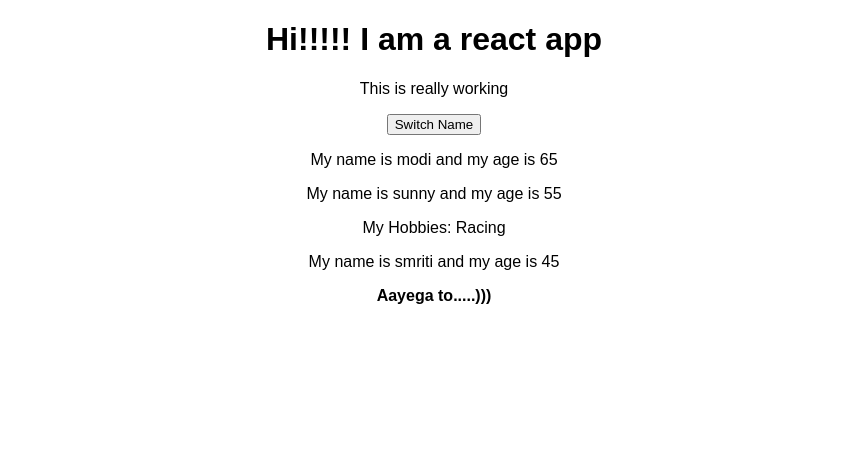
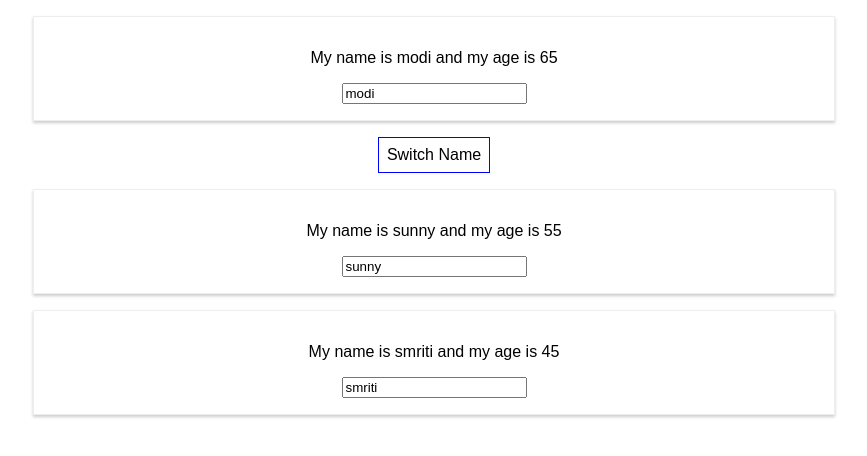
Before and after one commit to sukhber/React-Full-Guide, a React (Create React App) app: page / in a window 1280 px wide. Shown: the top 456 px of the page, without its empty margins (206-1073 px from the left). Built offline with nearby package versions, Linux system fonts and the light colour scheme.

Commit message:
two-way-binding

```diff
--- a/src/App.js
+++ b/src/App.js
@@ -15,24 +15,24 @@
       otherState: 'bhajpa'
      }
 
-     state2 =
-     {
-       persons :
-      [
-        {name:"rahul", age:55},
-        {name:"sidhu", age:75},
-        {name:"jakhad", age:49}
-      ],
-      otherState: 'congress'
-     }
-
-     switchNameHandler = (newName) => {
+     switchNameHandler = (newName1, newName2) => {
        //console.log('Was Clicked');
        this.setState( {
         persons :
         [
-          {name: newName, age:65},
-          {name:"Deol", age:55},
+          {name: newName1, age:65},
+          {name: newName2, age:55},
+          {name:"Irani", age:45}
+        ]
+       } );
+     }
+
+     nameChangedHandler = (event) => {
+      this.setState( {
+        persons :
+        [
+          {name: 'NaMo', age:65},
+          {name: event.target.value, age:55},
           {name:"Irani", age:45}
         ]
        } );
@@ -66,29 +66,23 @@
     console.log(otherState);
 */
 render() {
+  const style = {
+    backgroundColor: 'white',
+    font: 'inherit',
+    border: '1px solid blue',
+    padding: '8px',
+    cursor: 'pointer'
+  };
+
   return (
     <div className="App">
-      <h1>Hi!!!!!  I am a react app</h1>
-      <p>This is really working</p>
-      <button onClick={() => this.switchNameHandler('NaMo')}>Switch Name</button>
-      <Person
-        name={this.state.persons[0].name}
-        age={this.state.persons[0].age}/>
-      <Person
-        name={this.state.persons[1].name}
-        age={this.state.persons[1].age}
-        click={this.switchNameHandler.bind(this, 'Narendra Modi')}>My Hobbies: Racing</Person>
-      <Person
-        name={this.state.persons[2].name}
-        age={this.state.persons[2].age}/>
-      <strong>Aayega to.....)))</strong>
+      <Person name={this.state.persons[0].name} age={this.state.persons[0].age} />
+      <button style={style} onClick={this.switchNameHandler.bind(this, 'NaMo', 'Deol')}>Switch Name</button>
+      <Person name={this.state.persons[1].name} age={this.state.persons[1].age} click={this.switchNameHandler.bind(this, 'NaMo', 'Sunny Paaji')} changed={this.nameChangedHandler} />
+      <Person name={this.state.persons[2].name} age={this.state.persons[2].age} />
     </div>
   );
 }
 }
 
-
-
-    //return React.createElement('div', {className:'App'}, React.createElement('h1', null, 'Hi!!!!!  I am a react app'));
-
 export default App;
--- /dev/null
+++ b/src/Person/Person.css
@@ -0,0 +1,8 @@
+.Person {
+    width: 60%;
+    margin: 16px auto;
+    border: 1px solid #eee;
+    box-shadow: 0 2px 3px #ccc;
+    padding: 16px;
+    text-align: center;
+}
--- a/src/Person/Person.js
+++ b/src/Person/Person.js
@@ -1,10 +1,12 @@
 import React from 'react' ;
+import './Person.css';
 const person = (props) =>
 {
 return (
-    <div>
+    <div className="Person">
     <p onClick={props.click}>My name is {props.name} and my age is {props.age}</p>
     <p>{props.children}</p>
+    <input type="text" onChange={props.changed} value={props.name}/>
 </div>
 );
 }
```
